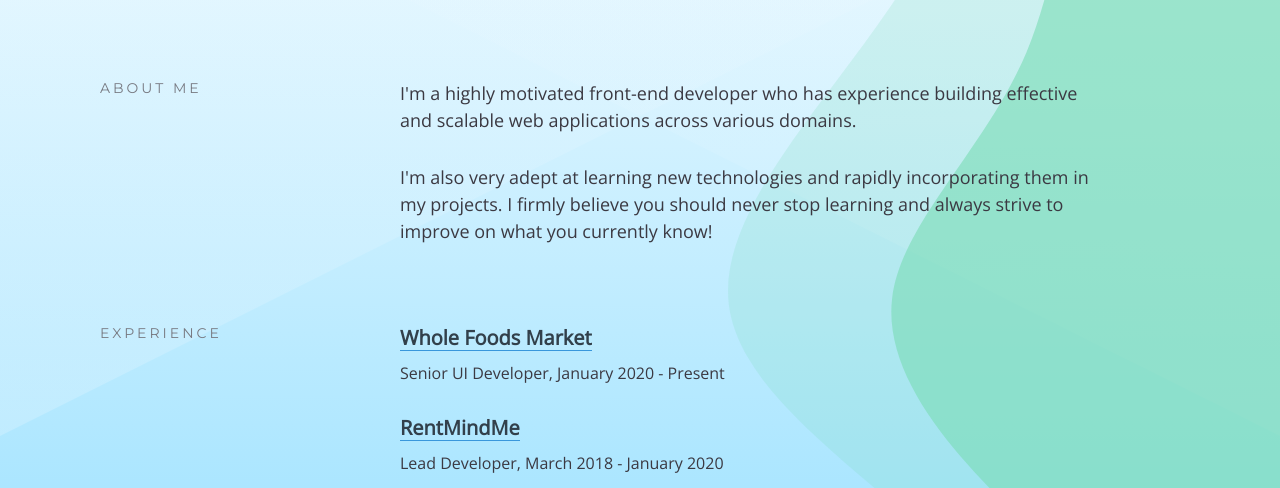
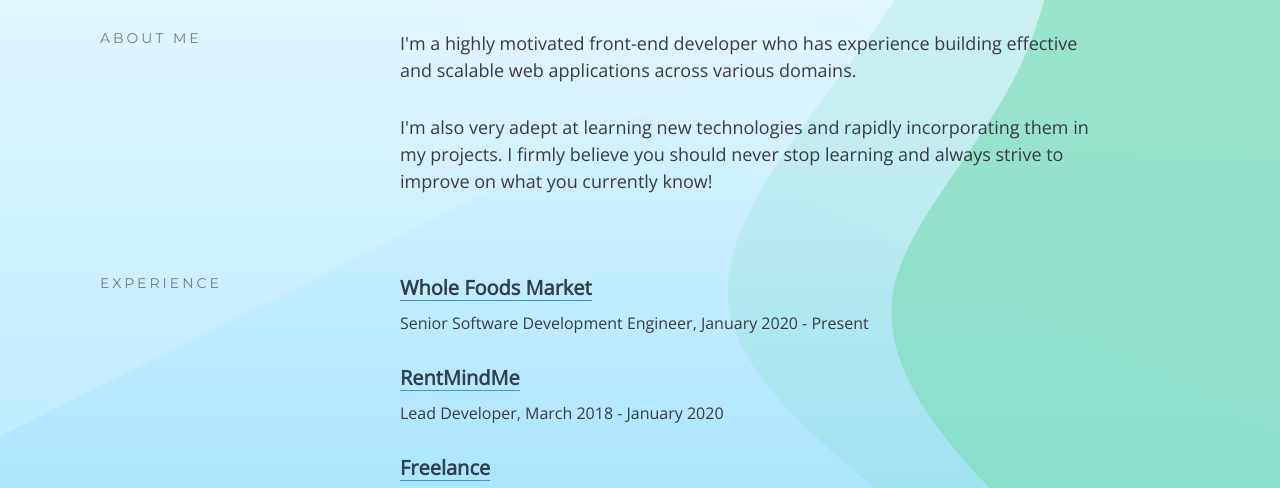
Before and after one commit to bhefty/portfolio, a Gatsby site: page / in a window 1280 px wide. Shown: the part 284-772 px from the top of the page. Built offline with nearby package versions, Linux system fonts and the light colour scheme; Gatsby itself is replaced by a stand-in of ours.

Commit message:
update title

```diff
--- a/src/components/layout/layout.css
+++ b/src/components/layout/layout.css
@@ -26,7 +26,7 @@
 
 .app-container {
   max-width: 1200px;
-  padding: 100px;
+  padding: 50px 100px;
   position: relative;
   width: 100%;
 }
--- a/src/pages/index.tsx
+++ b/src/pages/index.tsx
@@ -23,7 +23,7 @@ const IndexPage = () => (
       <ExternalLink
         title="Whole Foods Market"
         link="https://www.wholefoodsmarket.com/"
-        desc="Senior UI Developer, January 2020 - Present"
+        desc="Senior Software Development Engineer, January 2020 - Present"
       />
       <ExternalLink
         title="RentMindMe"
@@ -36,33 +36,6 @@ const IndexPage = () => (
         desc="Developer, January 2016 - January 2020"
       />
     </Section>
-    {/* <Section id="projects" title="Projects">
-      <ExternalLink
-        title="Pivalink"
-        link="https://pivalink.com"
-        desc="Tool to create microlanding pages that can be easily updated and customized to fit any brand"
-      />
-      <ExternalLink
-        title="Coursefacts"
-        link="https://coursefacts.com"
-        desc="A platform where students can read and write university / college course reviews anonymously"
-      />
-      <ExternalLink
-        title="Dev Blog"
-        link="https://github.com/RyanFitzgerald/devblog"
-        desc="A open source and minimal personal blog template for developers built with Gatsby and React"
-      />
-      <ExternalLink
-        title="Dev Portfolio"
-        link="https://github.com/RyanFitzgerald/devportfolio"
-        desc="An open source and customizable single-page personal portfolio template for developers"
-      />
-      <ExternalLink
-        title="Day Counter"
-        link="https://chrome.google.com/webstore/detail/day-counter-new-tab-page/popaiegponeiefbiddhmaphpbdjoegff?hl=en"
-        desc="Chrome extension to track days until or since life events with over 5k active users"
-      />
-    </Section> */}
     <Section id="skills" title="Skills">
       <ExternalLink
         title="Languages & Frameworks"
```
Also changed, not shown: 1 other file.
